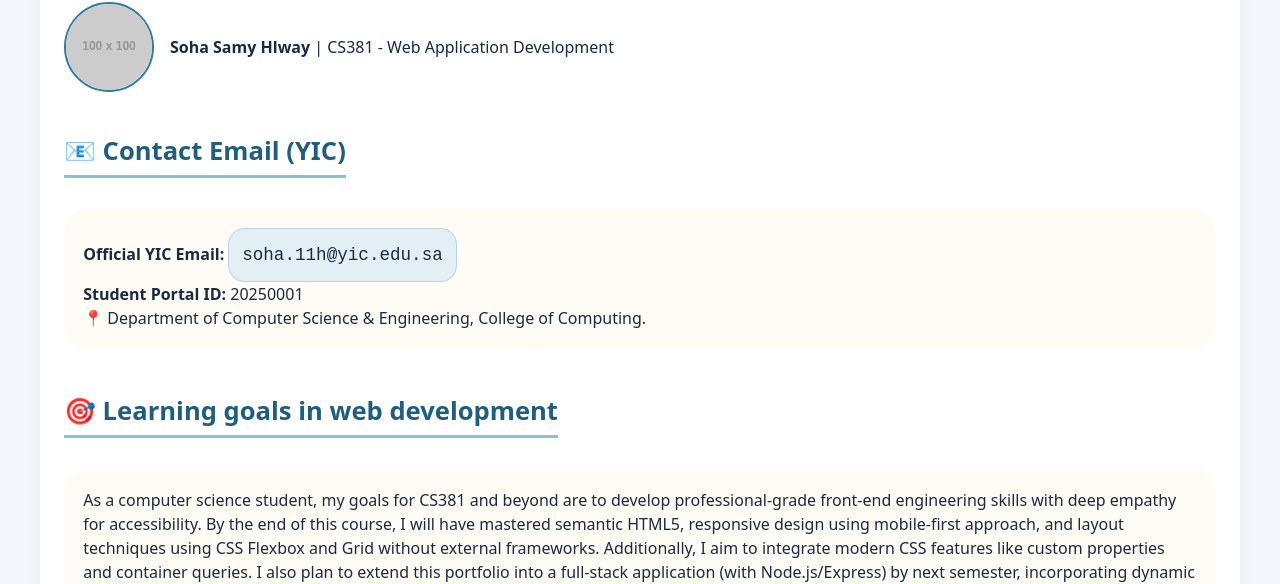
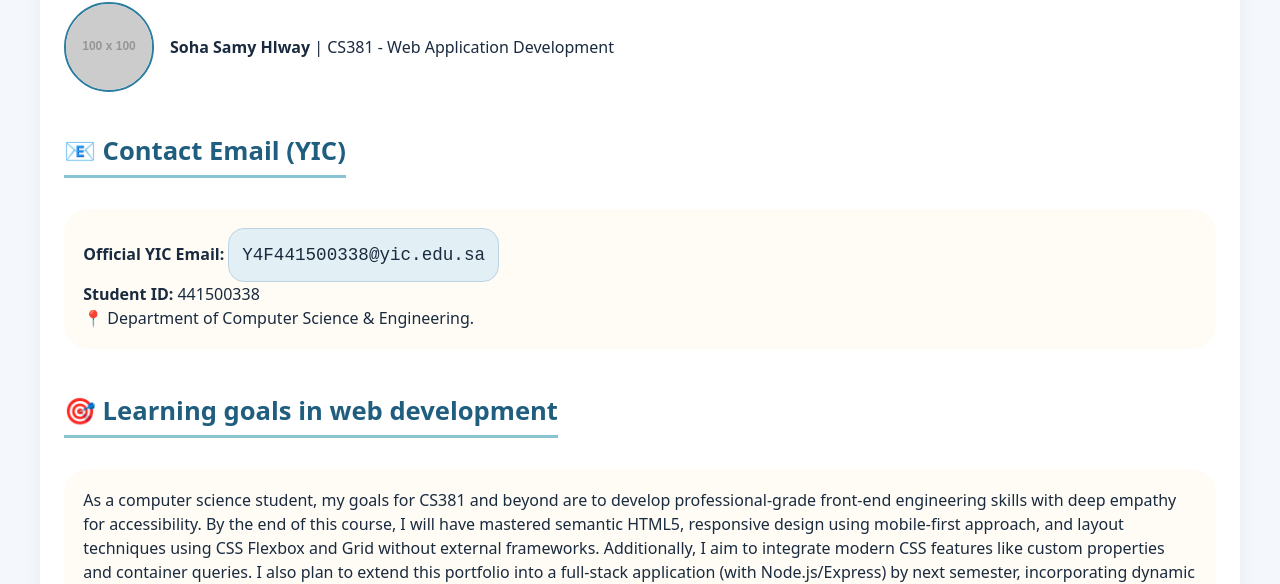
Before and after one commit to SohaHlway/academic-portfolio-cs381, a plain HTML site: page contact.html in a window 1280 px wide. Shown: the part 219-803 px from the top of the page. Drawn offline with Linux system fonts and the light colour scheme; placeholder pictures from the web are drawn by us.

Commit message:
Update contact information and learning goals

```diff
--- a/contact.html
+++ b/contact.html
@@ -47,9 +47,9 @@
     <!-- Contact Email (YIC email format) -->
     <h2>📧 Contact Email (YIC)</h2>
     <div class="contact-details">
-      <p><strong>Official YIC Email:</strong> <span class="email-highlight">soha.11h@yic.edu.sa</span></p>
-      <p><strong>Student Portal ID:</strong> 20250001 </p>
-      <p>📍 Department of Computer Science & Engineering, College of Computing.</p>
+      <p><strong>Official YIC Email:</strong> <span class="email-highlight">Y4F441500338@yic.edu.sa</span></p>
+      <p><strong>Student ID:</strong> 441500338 </p>
+      <p>📍 Department of Computer Science & Engineering.</p>
     </div>
 
     <!-- Learning goals paragraph  -->
```
